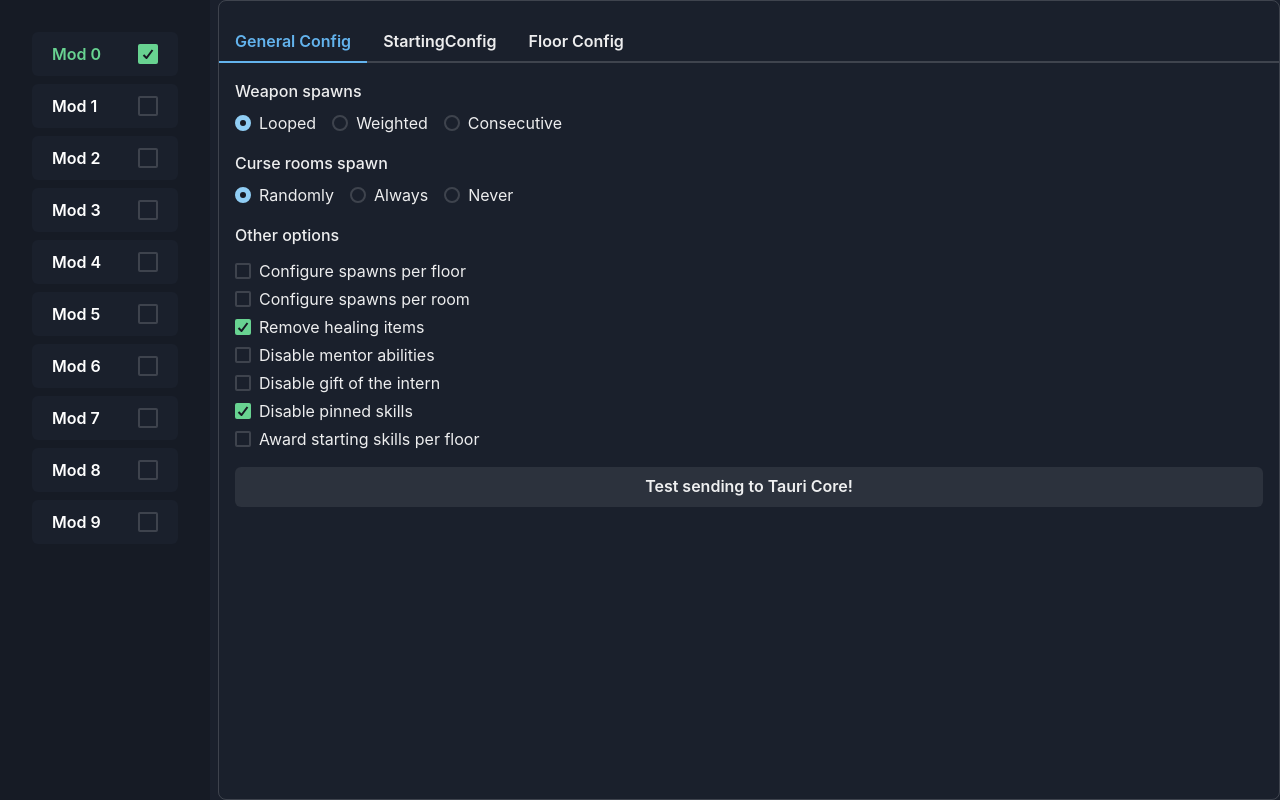
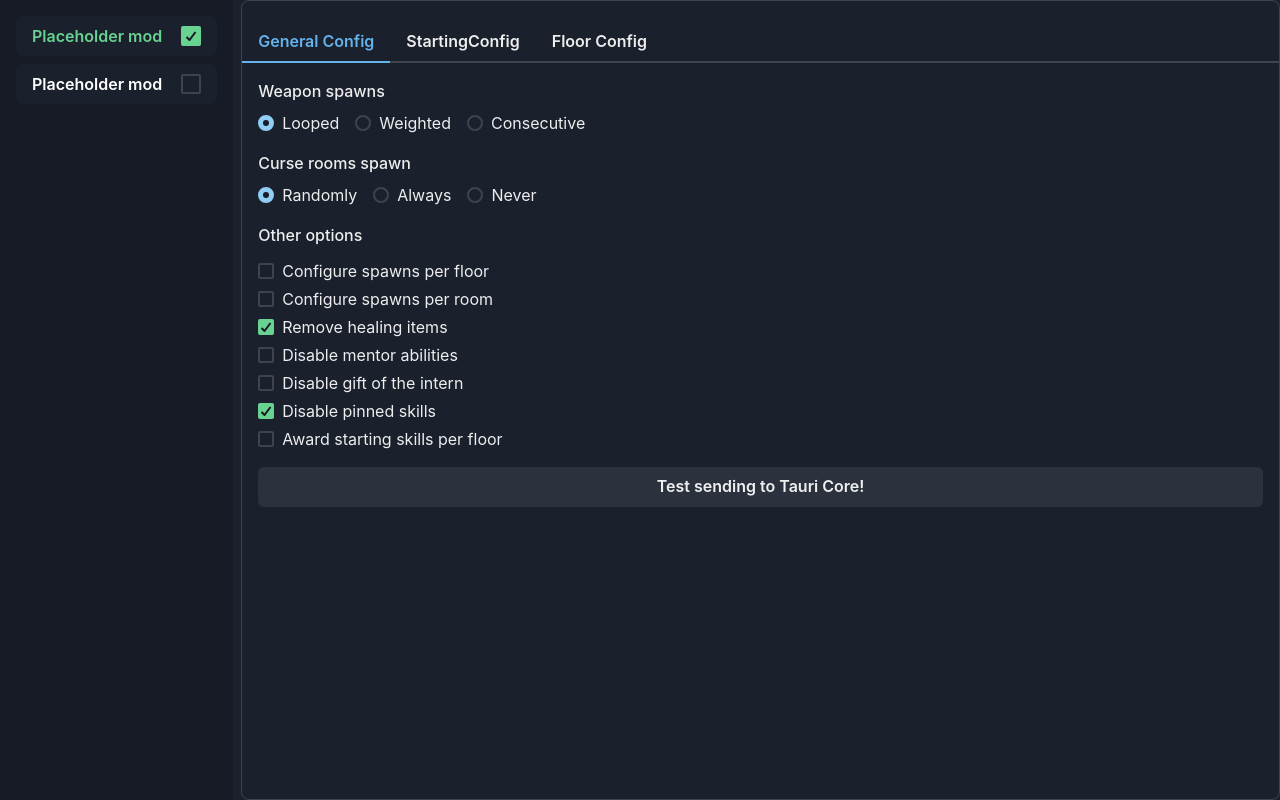
Before and after one commit to franomai/cornercutter, a React (Vite) app in the folder frontend/: page / in a window 1280 px wide. Built offline with nearby package versions, Linux system fonts and the light colour scheme.

Commit message:
#10 Made mod list width larger

```diff
--- a/frontend/src/App.tsx
+++ b/frontend/src/App.tsx
@@ -1,6 +1,6 @@
 import { Box, Container, Stack, Tab, TabList, TabPanel, TabPanels, Tabs } from '@chakra-ui/react';
-import { ReactNode } from 'react';
-import { useSelector } from 'react-redux';
+import { ReactNode, useEffect } from 'react';
+import { useDispatch, useSelector } from 'react-redux';
 import './App.css';
 import useConfigContext from './context/ConfigContext';
 import AllFloorsConfig from './components/pages/AllFloorsConfig';
@@ -8,16 +8,31 @@ import FloorConfig from './components/pages/FloorConfig';
 import GeneralConfig from './components/pages/GeneralConfig';
 import StartingConfig from './components/pages/StartingConfig';
 import { getAllSkills } from './redux/slices/skills';
-import { Floor, Options } from './types/Configuration';
+import { DEFAULT_CONFIG, Floor, Options } from './types/Configuration';
 import TabData from './types/TabData';
 import { optionsHasFlag } from './utility/ConfigHelpers';
 import ModList from './components/mods/ModList';
+import { addMod, getCurrentMod, setCurrentMod } from './redux/slices/mod';
 
 function App() {
-    const skills = useSelector(getAllSkills);
+    const dispatch = useDispatch();
+    const currentMod = useSelector(getCurrentMod);
     const [config, setConfig] = useConfigContext();
 
-    console.log(skills);
+    useEffect(() => {
+        if (currentMod === null) {
+            dispatch(
+                addMod({
+                    info: {
+                        name: 'Placeholder mod',
+                        description: 'This is a mod description...',
+                    },
+                    general: DEFAULT_CONFIG,
+                }),
+            );
+            dispatch(setCurrentMod(0));
+        }
+    }, [dispatch, currentMod]);
 
     function getTabs(): TabData[] {
         const tabs: TabData[] = [
--- a/frontend/src/components/mods/ModList.tsx
+++ b/frontend/src/components/mods/ModList.tsx
@@ -1,20 +1,17 @@
-import { Stack, Text } from '@chakra-ui/react';
-import { FC } from 'react';
-import { DEFAULT_CONFIG } from '../../types/Configuration';
+import { Stack } from '@chakra-ui/react';
+import { useSelector } from 'react-redux';
+import { getAllMods, getCurrentMod } from '../../redux/slices/mod';
 import ModOverview from './ModOverview';
 
-const ModList: FC = () => {
+const ModList = () => {
+    const mods = useSelector(getAllMods);
+    const currentMod = useSelector(getCurrentMod);
+
     return (
-        <Stack w={60} p={8} gap={2} h="full" background="blackAlpha.300">
-            {Array(10)
-                .fill(0)
-                .map((_, index) => (
-                    <ModOverview
-                        key={index}
-                        mod={{ id: index, info: { name: `Mod ${index}`, description: '' }, general: DEFAULT_CONFIG }}
-                        isSelected={index === 0}
-                    />
-                ))}
+        <Stack maxW="280px" w="280px" p={4} gap={2} h="full" background="blackAlpha.300" overflow="hidden">
+            {mods.map((mod) => (
+                <ModOverview key={mod.id} mod={mod} isSelected={mod.id === currentMod?.id} />
+            ))}
         </Stack>
     );
 };
--- a/frontend/src/components/mods/ModOverview.tsx
+++ b/frontend/src/components/mods/ModOverview.tsx
@@ -6,14 +6,24 @@ const ModOverview = ({ mod, isSelected }: { mod: ModConfig; isSelected: boolean
     return (
         <Stack
             direction="row"
-            px={5}
-            py={2.5}
+            px={4}
+            py={2}
             background="gray.800"
             borderRadius={6}
             justifyContent="space-between"
             alignItems="center"
+            gap={2}
         >
-            <Text fontSize="md" fontWeight="semibold" color={isSelected ? 'green.300' : 'white'}>
+            <Text
+                sx={{
+                    whiteSpace: 'nowrap',
+                    overflow: 'hidden',
+                    textOverflow: 'ellipsis',
+                }}
+                fontSize="md"
+                fontWeight="semibold"
+                color={isSelected ? 'green.300' : 'white'}
+            >
                 {mod.info.name}
             </Text>
             <Checkbox isChecked={isSelected} size="lg" />
--- a/frontend/src/redux/slices/mod/mod.slice.ts
+++ b/frontend/src/redux/slices/mod/mod.slice.ts
@@ -51,11 +51,12 @@ const modSlice = createSlice({
     },
 });
 
-export const { setModInfo, setSpawns, setCurseSpawns, setOptions, setStartingSkills } = modSlice.actions;
+export const { setCurrentMod, addMod, setModInfo, setSpawns, setCurseSpawns, setOptions, setStartingSkills } =
+    modSlice.actions;
 
 export const getCurrentMod = (state: StoreState) =>
     state.mod.currentMod === -1 ? null : state.mod.mods[state.mod.currentMod];
 
-export const getMods = (state: StoreState) => state.mod.mods;
+export const getAllMods = (state: StoreState) => state.mod.mods;
 
 export default modSlice.reducer;
--- a/frontend/src/utility/Theme.ts
+++ b/frontend/src/utility/Theme.ts
@@ -9,7 +9,7 @@ const Checkbox: ComponentStyleConfig = {
     baseStyle: {
         borderColor: 'green.300',
         control: {
-            _focus: {
+            _focusVisible: {
                 boxShadow: '0 0 0 3px var(--chakra-colors-green-300)',
             },
             _checked: {
```
